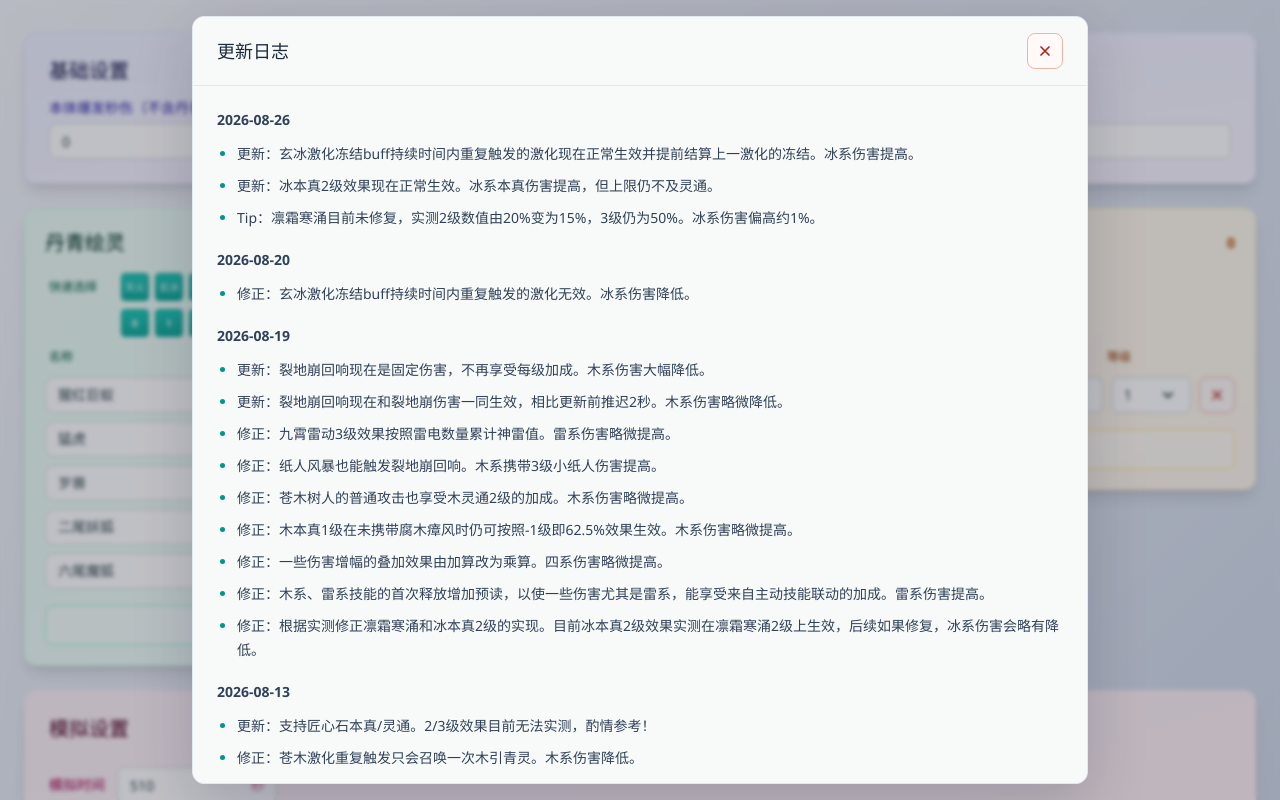
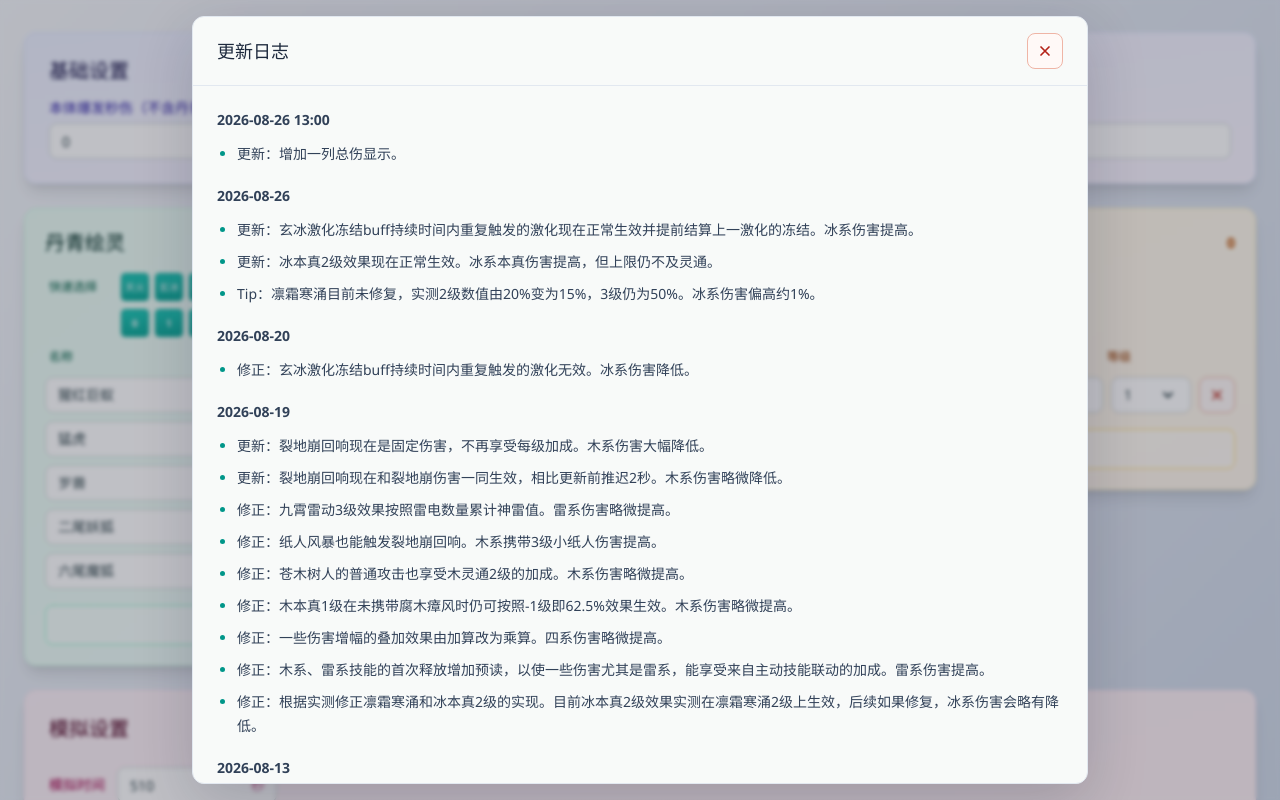
Before and after one commit to AzedL/DanQingSimulator, a React (Vite) app: page / in a window 1280 px wide. Shown: the top 800 px of the page. Built offline with nearby package versions, Linux system fonts and the light colour scheme.

Commit message:
chore: change log

```diff
--- a/src/lang/changelog.ts
+++ b/src/lang/changelog.ts
@@ -1,6 +1,10 @@
-export const updatedAt = '2026-08-26'
+export const updatedAt = '2026-08-26 13:00'
 
 export const changelog = [
+  {
+    date: '2026-08-26 13:00',
+    changes: ['更新：增加一列总伤显示。'],
+  },
   {
     date: '2026-08-26',
     changes: [
```
